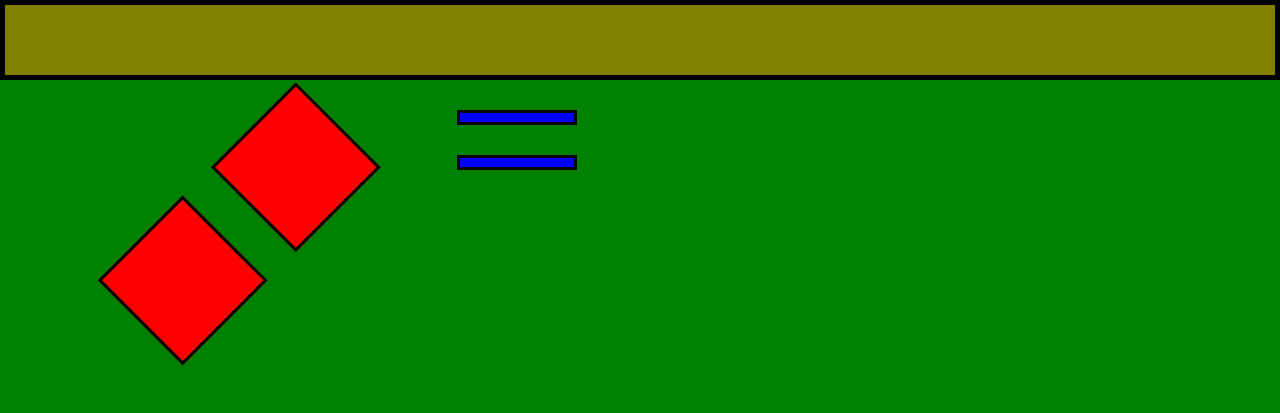
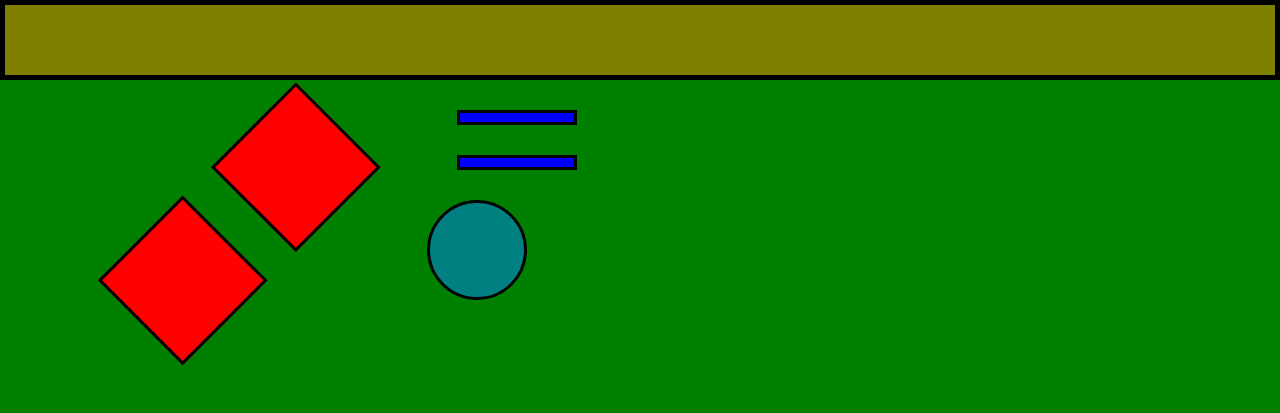
Before and after one commit to alternateved/responsive-website, a plain HTML site: page part-1/index.html in a window 1280 px wide. Drawn offline with Linux system fonts and the light colour scheme.

Commit message:
Style circle

```diff
--- a/part-1/style.css
+++ b/part-1/style.css
@@ -62,3 +62,11 @@ body {
   border: 3px solid black;
   background-color: var(--stripe);
 }
+
+.circle {
+  width: 100px;
+  height: 100px;
+  border-radius: 50%;
+  border: 3px solid black;
+  background-color: var(--circle);
+}
```
